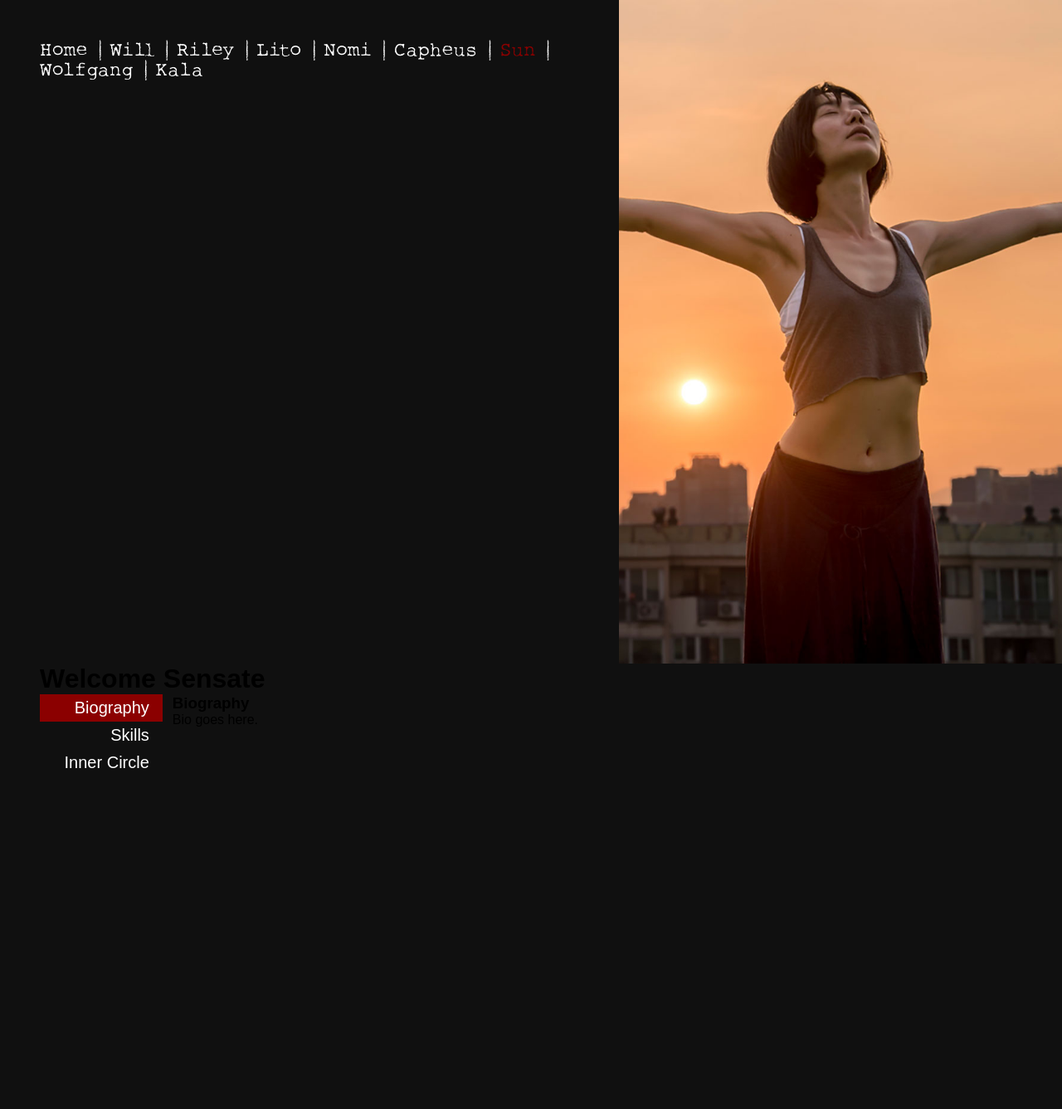
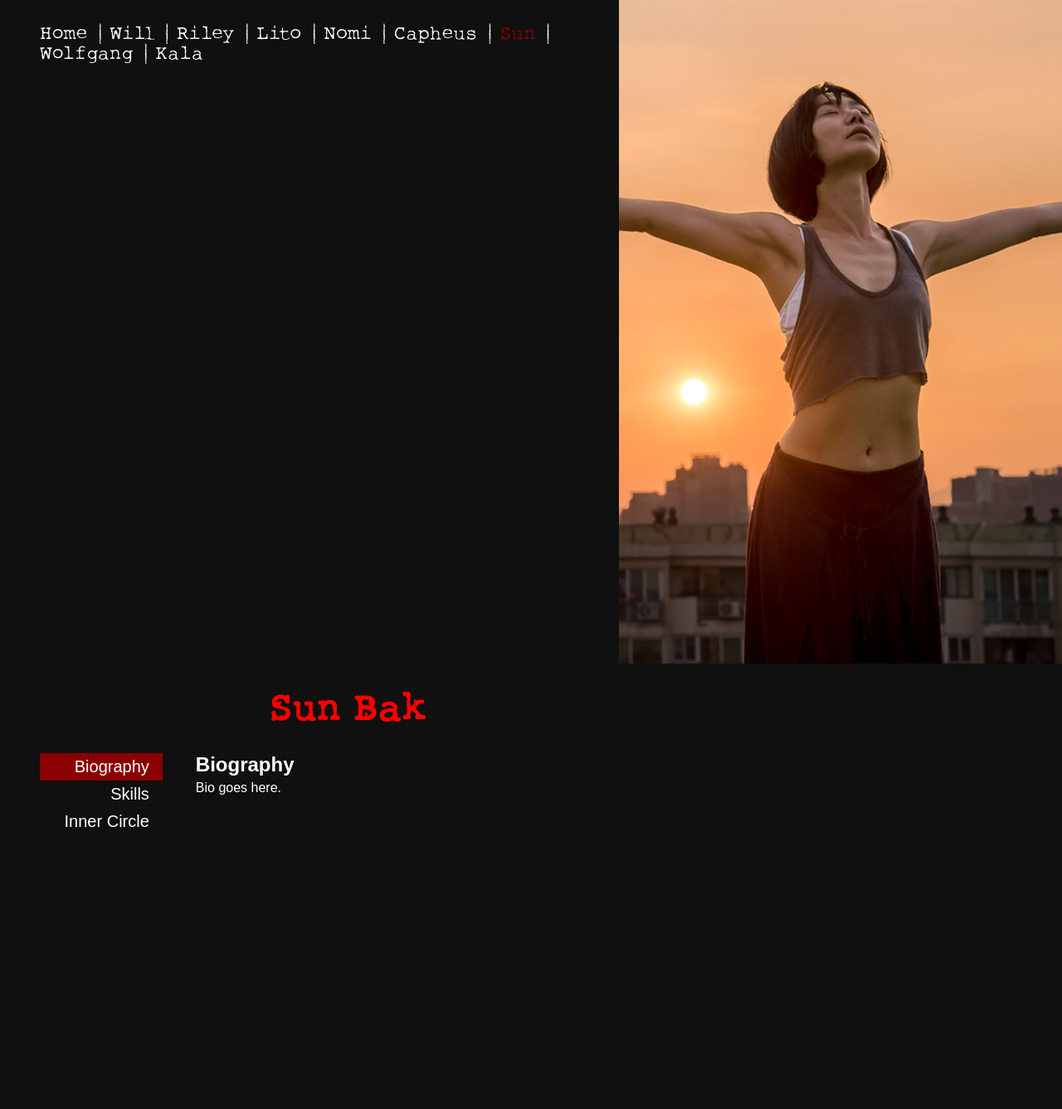
Before and after one commit to n1kk0s/IST250, a PHP site: page /sun.html in a window 1280 px wide. Shown: the whole page at 83% size. After the commit the page ends 997 px from the top, so only its background shows below. Run offline with PHP 8.4, Linux system fonts and the light colour scheme.

Commit message:
Made tweaks to tabs on the pages

```diff
--- a/index.html
+++ b/index.html
@@ -38,12 +38,12 @@
             </div>
 
             <div id='Biography' class="tabcontent">
-                <h3>Biography</h3>
+                <h2>Biography</h2>
                 <p>Bio goes here.</p>
             </div>
 
             <div id='Skills' class="tabcontent" style="display: none;">
-                <h3>Skills</h3>
+                <h2>Skills</h2>
                 <ul>
                     <li>Skills</li>
                     <li>Go</li>
@@ -52,7 +52,7 @@
             </div>
 
             <div id='InnerCircle' class="tabcontent" style="display: none;">
-                <h3>Inner Circle</h3>
+                <h2>Inner Circle</h2>
                 <table>
                     <tr>
                         <td>name</td>
--- a/styles/style.css
+++ b/styles/style.css
@@ -19,7 +19,7 @@ body {
 
 .page {
     height: 100%;
-    padding-top: 3rem;
+    padding-top: 1.75rem;
     padding-left: 3rem;
 }
 
@@ -29,9 +29,18 @@ body {
     height: 75%;
 }
 
+.header {
+    font-family: Rough;
+    font-size: 3rem;
+    color: red;
+    text-align: center;
+    padding-top: 30px;
+    padding-bottom: 30px;
+}
+
 /* Nav Styling */
 .nav {
-    padding: 3rem, auto;
+    padding: 1.75rem, auto;
 }
 
 .nav li {
--- a/styles/tabs.css
+++ b/styles/tabs.css
@@ -5,7 +5,7 @@ div.tab {
     border: none;
     background-color: #101010;
     width: 20%;
-    height: 500px;
+    height: 400px;
 }
 
 /* Style the buttons inside the tab */
@@ -36,8 +36,13 @@ div.tab button.active {
 /* Style the tab content */
 .tabcontent {
     float: left;
-    padding: 0px 12px;
+    padding-left: 40px;
     border: none;
     width: 66%;
-    height: 500px;
+    height: 400px;
+    color: white;
 }
+
+.tabcontent h2 {
+    padding-bottom: 5px;
+}
--- a/sun.html
+++ b/sun.html
@@ -29,7 +29,7 @@
         </div>
 
         <div class="content"> <!-- Content wrapper that holds most content -->
-            <h1 class="header">Welcome Sensate</h1>
+            <h1 class="header">Sun Bak</h1>
 
             <div class="tab"> <!-- Start of the tabbed content -->
                 <button class="tablinks active" onclick="switchTabs(event, 'Biography')">Biography</button>
@@ -38,12 +38,12 @@
             </div>
 
             <div id="Biography" class="tabcontent">
-                <h3>Biography</h3>
+                <h2>Biography</h2>
                 <p>Bio goes here.</p>
             </div>
 
             <div id="Skills" class="tabcontent" style="display: none;">
-                <h3>Skills</h3>
+                <h2>Skills</h2>
                 <ul>
                     <li>Skills</li>
                     <li>Go</li>
@@ -52,7 +52,7 @@
             </div>
 
             <div id="InnerCircle" class="tabcontent" style="display: none;">
-                <h3>Inner Circle</h3>
+                <h2>Inner Circle</h2>
                 <table>
                     <tr>
                         <td>name</td>
```
Also changed, not shown: capheus.html (+4 -4 lines), kala.html (+4 -4 lines), lito.html (+4 -4 lines), nomi.html (+4 -4 lines), riley.html (+4 -4 lines), will.html (+4 -4 lines), wolfgang.html (+4 -4 lines).
